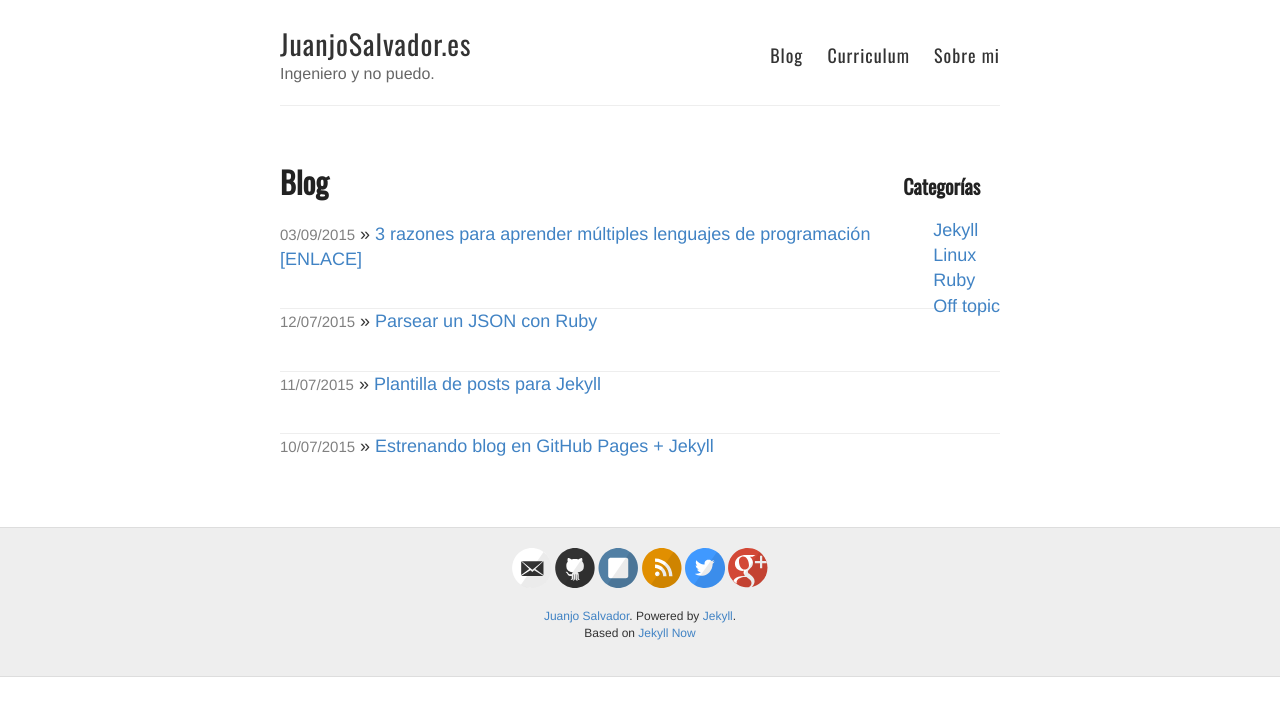
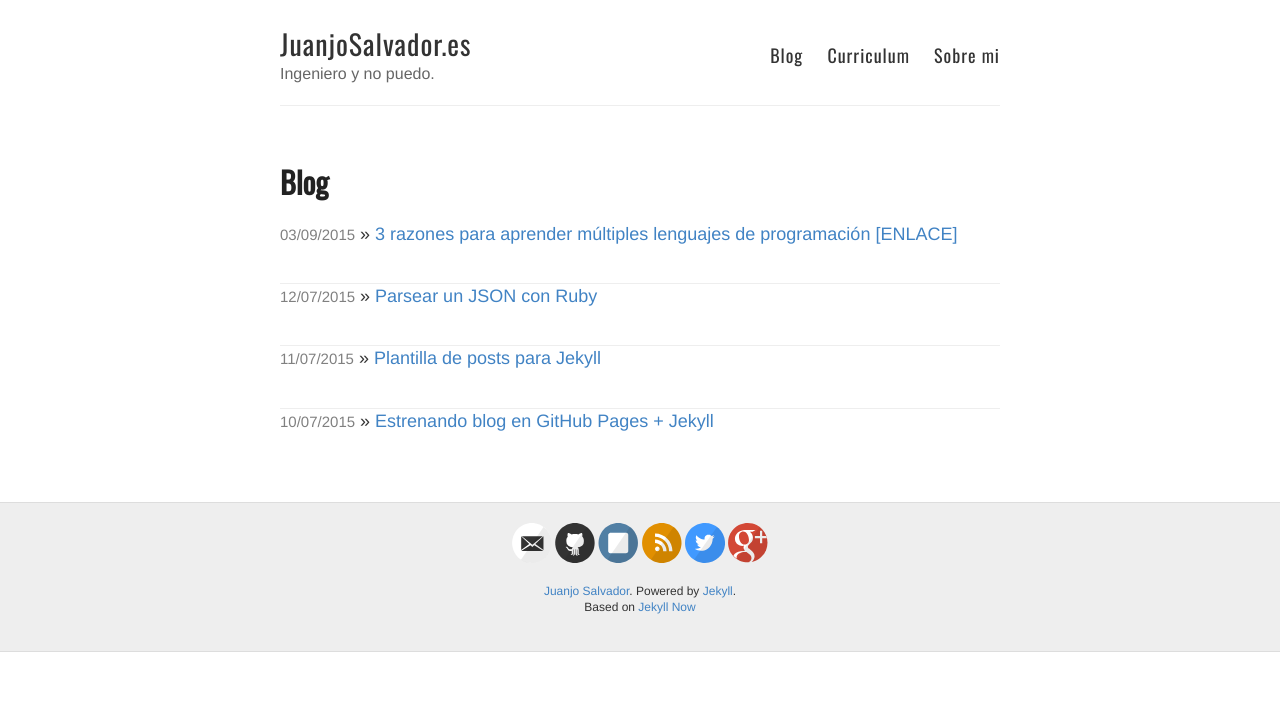
Before and after one commit to JuanjoSalvador/blog, a Jekyll site: the page built from blog.html, in a window 1280 px wide. Shown: the top 716 px of the page. Built offline with Jekyll 4.4.1, drawn with Linux system fonts in a browser that asks for light colours; Markdown is read by kramdown in place of the engine named in the settings.

Commit message:
Update blog.html

```diff
--- a/blog.html
+++ b/blog.html
@@ -5,19 +5,6 @@ permalink: /blog/
 ---
 
 <div class="posts">
-
-  <div id="cat-menu">
-    <h3>Categorías</h3>
-    <ul>
-      <li><a href="{{ site.baseurl }}/categories/jekyll">Jekyll</a></li>
-      <li><a href="{{ site.baseurl }}/categories/linux">Linux</a></li>
-      <li><a href="{{ site.baseurl }}/categories/ruby">Ruby</a></li>
-      <li><a href="{{ site.baseurl }}/categories/offtopic">Off topic</a></li>
-    </ul>
-  </div>
-
-
-
   {% for post in site.posts %}
     <article class="post">
           <span>{{ post.date | date: "%d/%m/%Y" }}</span> » <a href="{{ site.baseurl }}{{ post.url }}">{{ post.title }}</a>
```
